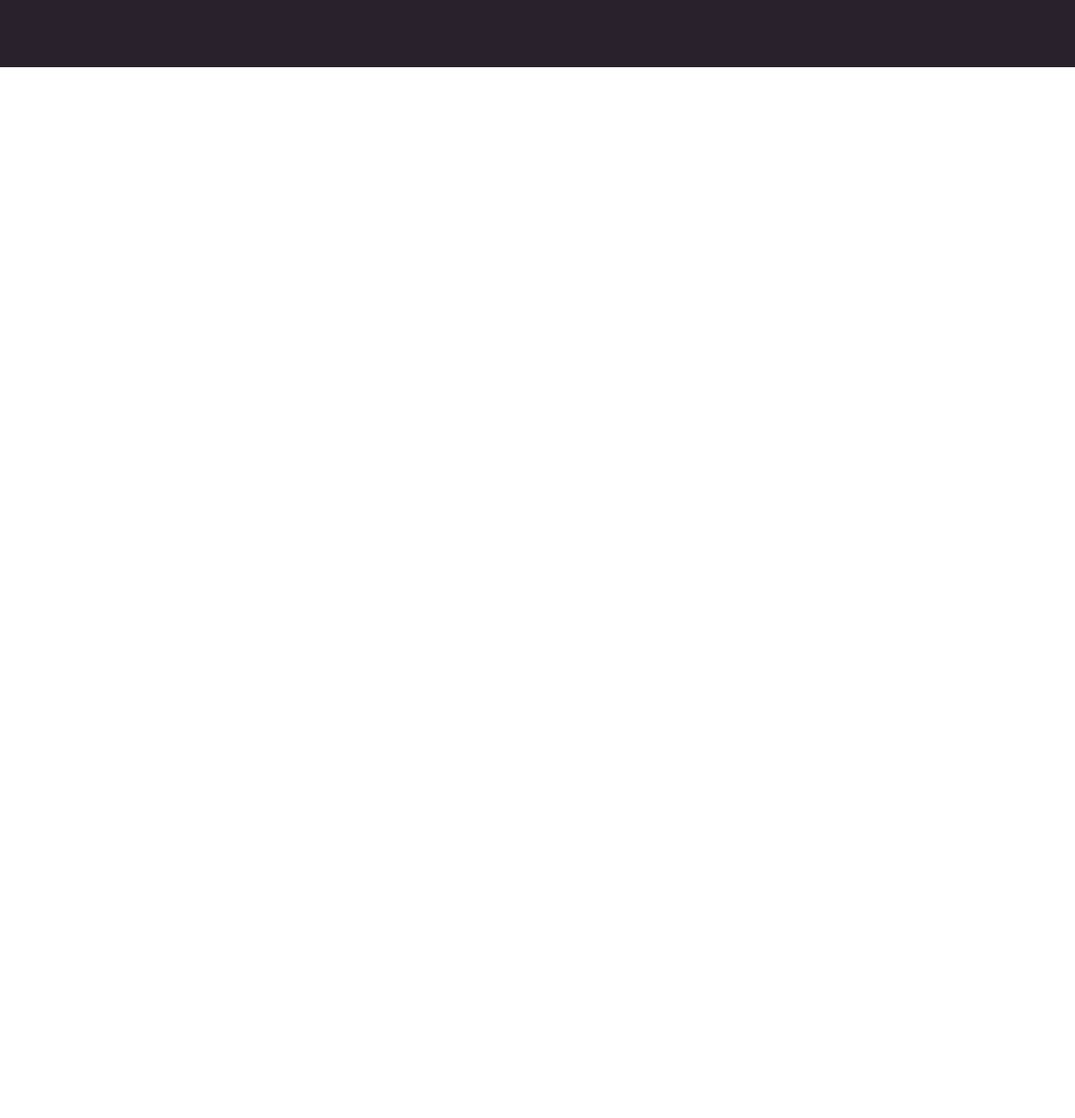
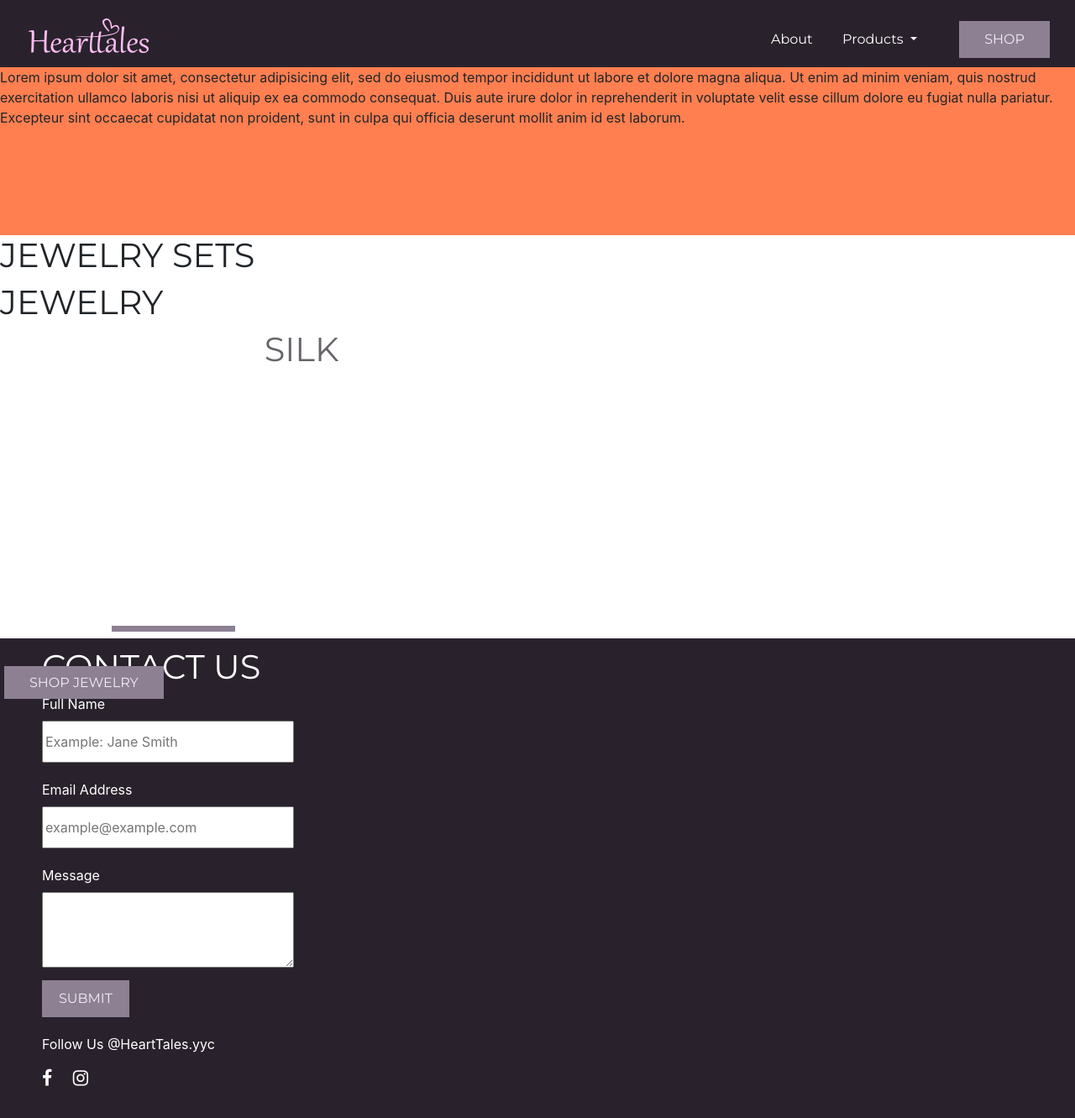
Before and after one commit to abla-nabhan/assignment-4-fullsite, a website: page products.html in a window 1280 px wide. Shown: the whole page at 84% size. Before the commit the page ends 800 px from the top, so only its background shows below. Drawn offline with nearby package versions, Linux system fonts and the light colour scheme.

Commit message:
WIP product page formatting issues

```diff
--- a/products.html
+++ b/products.html
@@ -13,18 +13,104 @@
     <title>HeartTales Mockup!</title>
   </head>
   <body>
-      <header></header>
+      <header>
+
+        <!-- DESKTOP NAV *************************************************************-->
+              <div class="desktop-nav">
+                  <div class="logo"></div>
+                  <ul>
+                      <li><a href="#">About</i></a></li>
+                      <li class="nav-item dropdown">
+                <a class="nav-link dropdown-toggle" href="http://example.com" id="navbarDropdownMenuLink" data-toggle="dropdown" aria-haspopup="true" aria-expanded="false">
+                  Products
+                </a>
+                <div class="dropdown-menu" aria-labelledby="navbarDropdownMenuLink">
+                  <a class="dropdown-item" href="./products.html">All Products</a>
+                  <a class="dropdown-item" href="#">Jewelry</a>
+                  <a class="dropdown-item" href="#">Silk Scarves</a>
+                </div>
+              </li>
+                      <button class='shop-button'>Shop</button>
+                  </ul>
+              </div>
+        <!--MOBILE NAV *************************************************************-->
+              <div class="mobile-nav">
+                  <!-- <div class="hamburger-container"> -->
+                      <button><i class="fa fa-bars fa-lg" aria-hidden="true"></i></button>
+                  <!-- </div> -->
+                  <!-- <div class="logo-container"> -->
+                      <div class="logo"></div>
+                  <!-- </div> -->
+
+              </div>
+
+
+        </header>
+<!-- products ********************************************************************-->
+
+      <section "all-products container">
+
+        <div class="products-intro">
+          <p>Lorem ipsum dolor sit amet, consectetur adipisicing elit, sed do eiusmod tempor incididunt ut labore et dolore magna aliqua. Ut enim ad minim veniam, quis nostrud exercitation ullamco laboris nisi ut aliquip ex ea commodo consequat. Duis aute irure dolor in reprehenderit in voluptate velit esse cillum dolore eu fugiat nulla pariatur. Excepteur sint occaecat cupidatat non proident, sunt in culpa qui officia deserunt mollit anim id est laborum.</p>
+        </div>
+
+        <h1>Jewelry Sets</h1>
+        <div class="jewelry-product1">
+            <h1>Jewelry</h1>
+            <div class="jewelry-card-popup">
+            <a href="#" class='shop-button'>Shop Jewelry</a>
+            </div>
+        </div>
+
+
+        <div class="silk-card">
+          <h1>Silk</h1>
+          <div class="silk-card-popup">
+            <a href="#" class='shop-button'>Shop Silk</a>
+          </div>
+        </div>
+
+      </section>
 
 
 
 
 
 
+      <footer>
+                <hr>
+                <div class='contact-card'>
+                    <h1>Contact Us</h1>
+                    <form>
+                          <label for='firstname-input'>Full Name</label>
+                          <input  type='text'
+                                  name='firstname'
+                                  ID='firstname-input'
+                                  value=''
+                                  placeholder='Example: Jane Smith'>
+
+                          <label for='email-input'>Email Address</label>
+                          <input  type='text'
+                                  name='email'
+                                  ID='email-input'
+                                  value=''
+                                  placeholder='example@example.com'>
+
+                          <label for='textarea'>Message</label>
+                          <textarea name='comments'></textarea>
+                          <button class='submit'>Submit</button>
+                    </form>
+                    <div class='social-icons'>
+                    <p>Follow Us @HeartTales.yyc</p>
+                    <i class="fa fa-facebook fa-lg" aria-hidden="true"></i>
+                    <i class="fa fa-instagram fa-lg" aria-hidden="true"></i>
+
+                    </div>
+                </div>
 
 
-
-
-
+                  <div class="info"></div>
+      </footer>
 
 
 
--- a/sass/pages/_products.scss
+++ b/sass/pages/_products.scss
@@ -0,0 +1,14 @@
+.all-products h1{
+  text-align: center;
+}
+
+.products-intro{
+  height: 200px;
+  width: 100%;
+  background: coral;
+
+}
+
+.all-products .jewelry-product1{
+  background: pink;
+}
--- a/sass/styles.scss
+++ b/sass/styles.scss
@@ -10,5 +10,4 @@
 
 
 @import './pages/_about.scss';
-@import './pages/_home.scss';
 @import './pages/_products.scss';
```
Also changed, not shown: css/styles.css, jewelry.html (deleted), sass/pages/_home.scss (deleted), silk.html (deleted).
